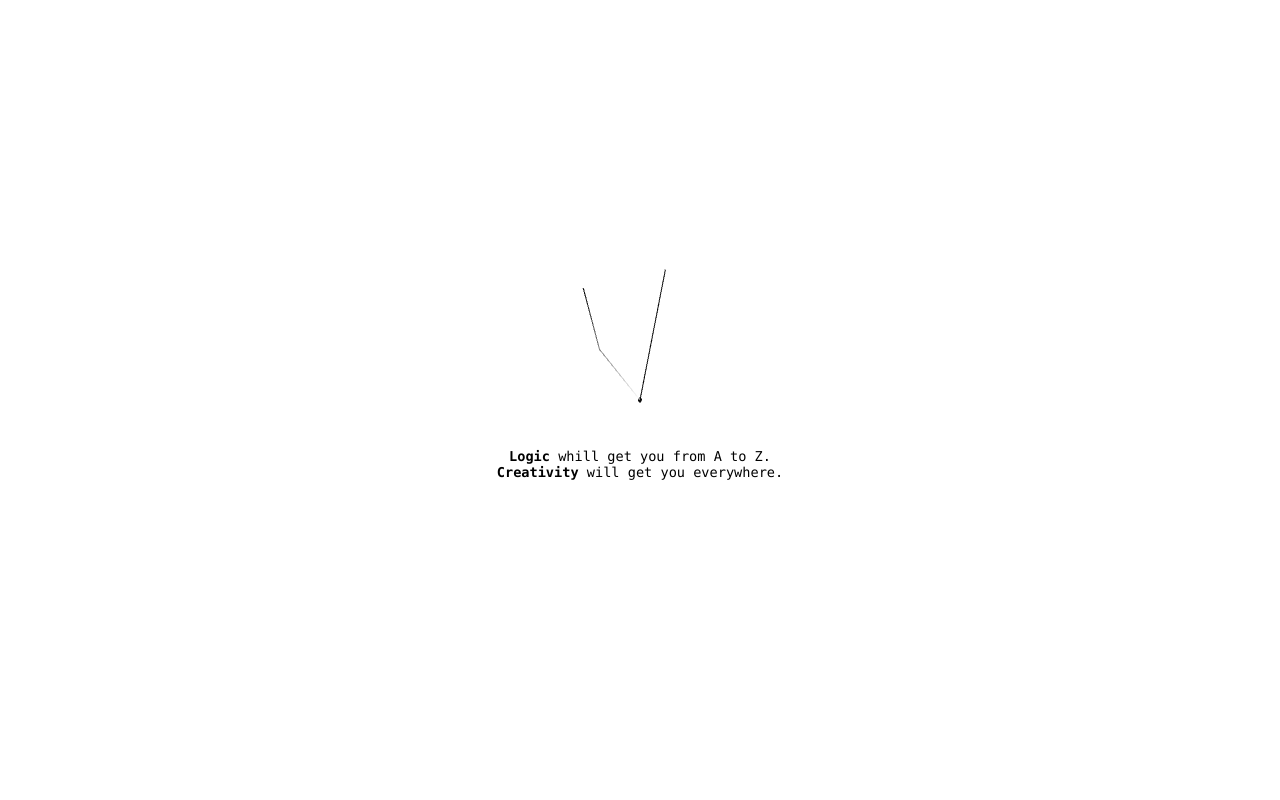
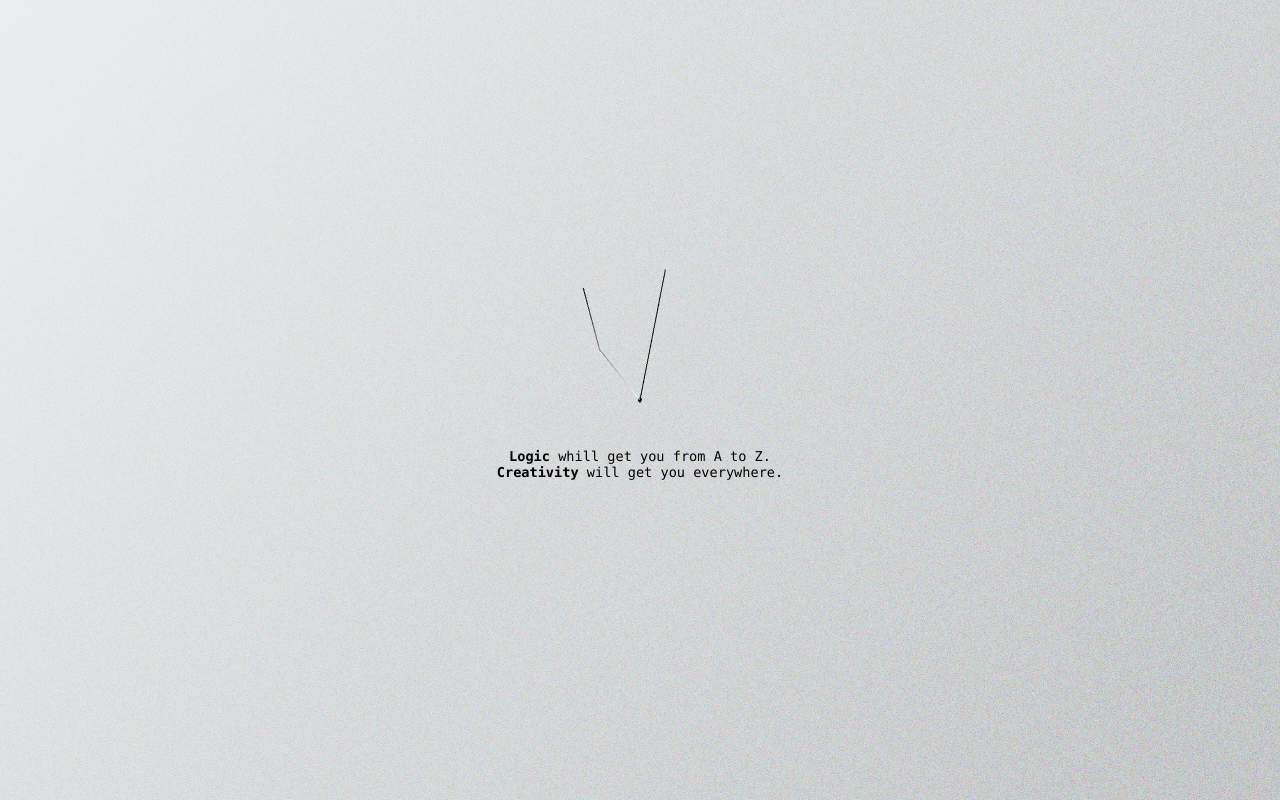
Before and after one commit to clementpoiret/website, a Next.js app: page / in a window 1280 px wide. Built offline with nearby package versions, Linux system fonts and the light colour scheme; no server answers.

Commit message:
💄 Grainy background

```diff
--- a/src/app/page.module.css
+++ b/src/app/page.module.css
@@ -32,7 +32,13 @@
 }
 
 .canvas {
-  background: #fff;
+  /* resulting css */
+  background: linear-gradient(
+      128deg,
+      rgba(236, 239, 241, 0.9),
+      rgba(55, 71, 79, 0.16)
+    ),
+    url(/static/noise.svg);
 }
 
 .code {
```
Also changed, not shown: public/static/noise.svg (added).
